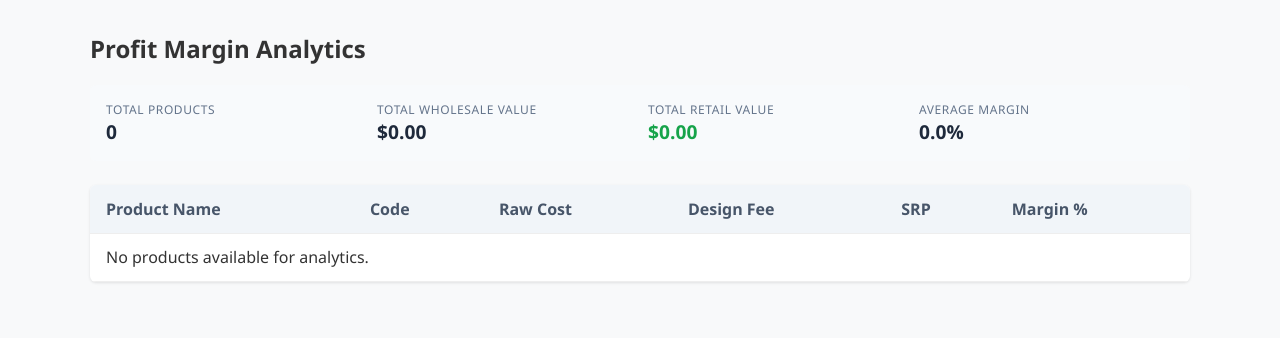
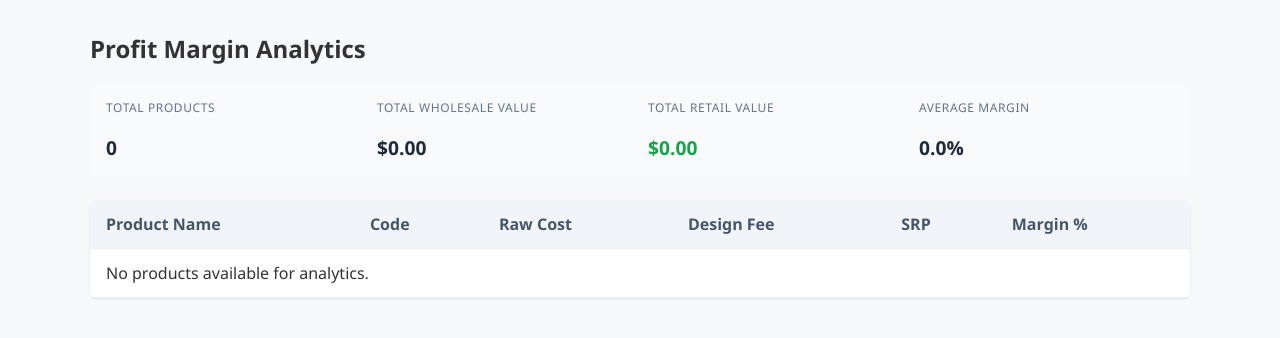
Before and after one commit to allenrrob/floral-recipe-app-2, a Flask app: page /profit-margins in a window 1280 px wide. Shown: the part 59-397 px from the top of the page. Run offline with Flask 3, Linux system fonts and the light colour scheme.

```diff
--- a/static/css/main.css
+++ b/static/css/main.css
@@ -147,16 +147,20 @@ body {
   .pricing-summary .metric {
     flex: 1;
     display: flex;
-    flex-direction: column; }
+    flex-direction: column;
+    justify-content: space-between; }
     .pricing-summary .metric label {
       font-size: 0.75rem;
       color: #64748b;
       text-transform: uppercase;
-      letter-spacing: 0.05em; }
+      letter-spacing: 0.05em;
+      min-height: 2.2em;
+      line-height: 1.1; }
     .pricing-summary .metric span {
       font-size: 1.2rem;
       font-weight: bold;
-      color: #1e293b; }
+      color: #1e293b;
+      margin-top: 0.4rem; }
     .pricing-summary .metric.highlight span {
       color: #16a34a; }
 
--- a/static/scss/main.scss
+++ b/static/scss/main.scss
@@ -199,18 +199,22 @@ body {
         flex: 1;
         display: flex;
         flex-direction: column;
+        justify-content: space-between;
 
         label {
             font-size: 0.75rem;
             color: #64748b;
             text-transform: uppercase;
             letter-spacing: 0.05em;
+            min-height: 2.2em;
+            line-height: 1.1;
         }
 
         span {
             font-size: 1.2rem;
             font-weight: bold;
             color: #1e293b;
+            margin-top: 0.4rem;
         }
 
         &.highlight span {
```
Also changed, not shown: 1 other file.
